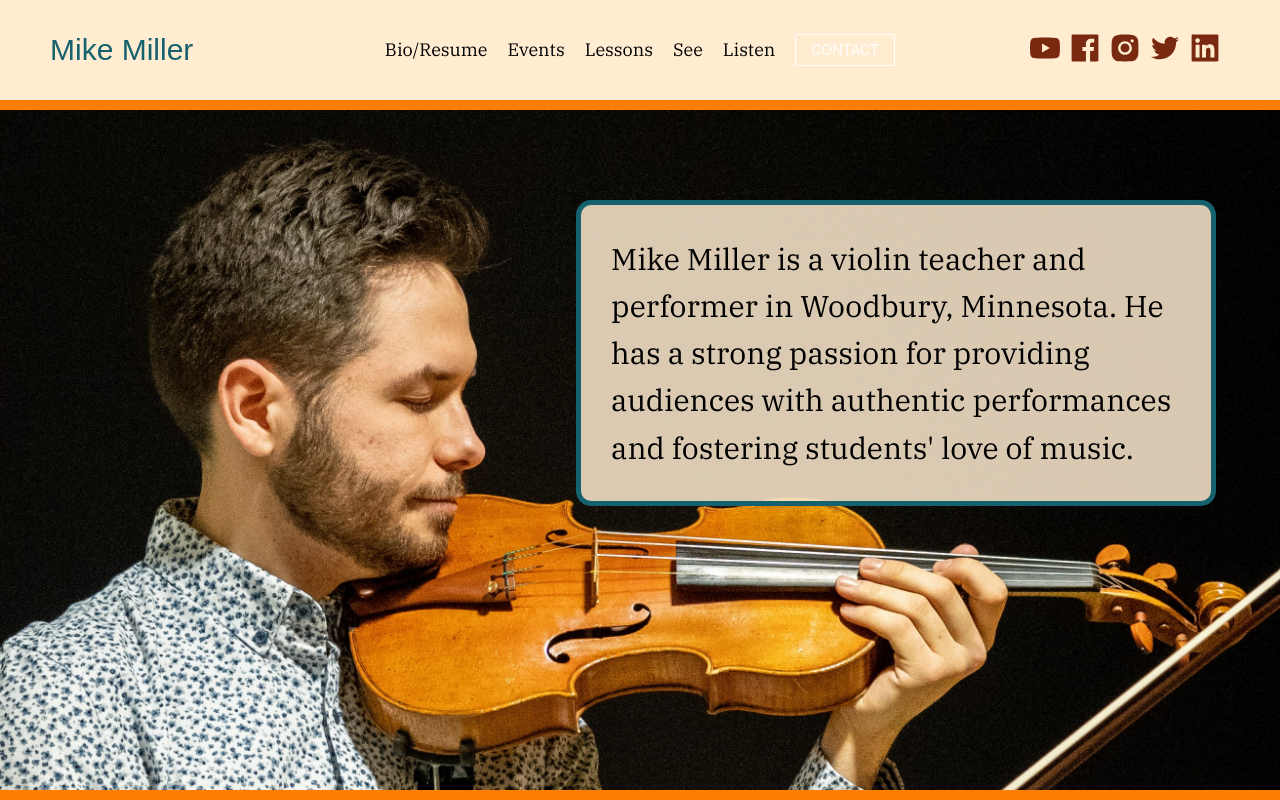
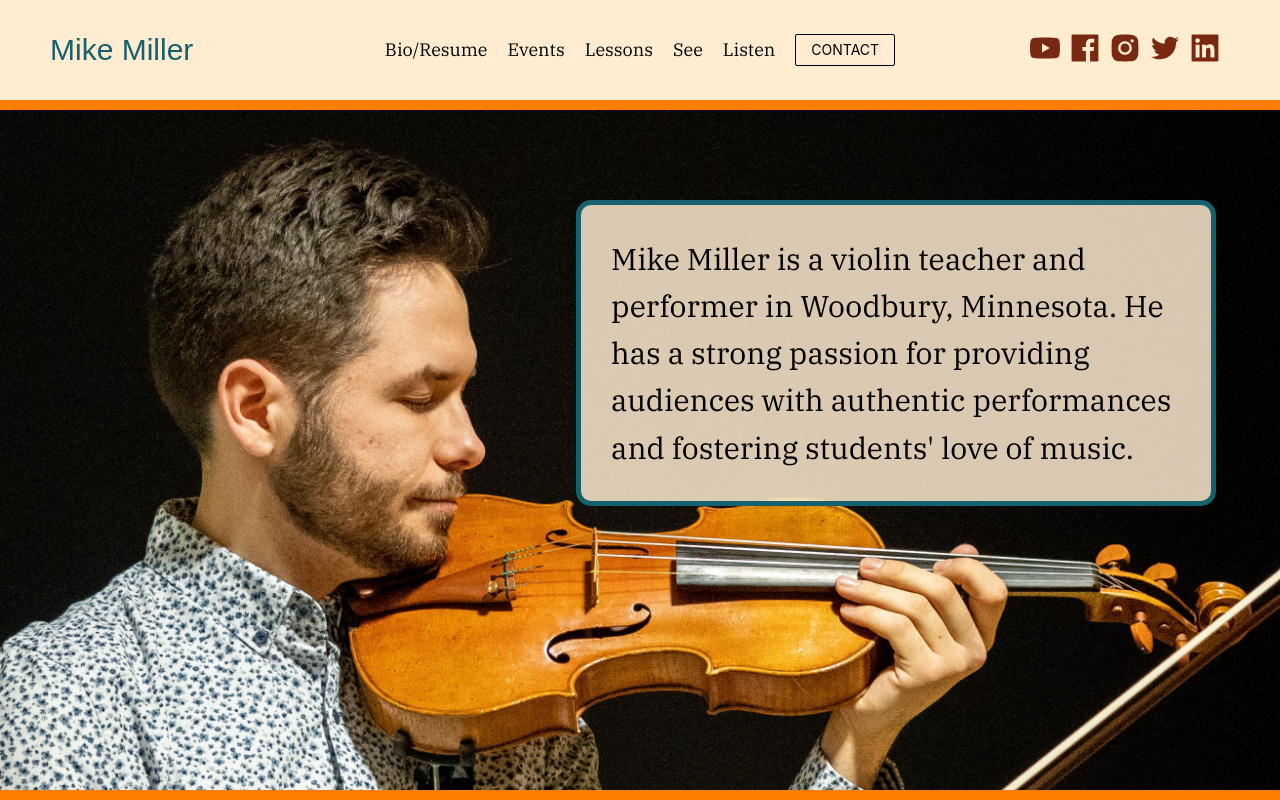
Before and after one commit to mimi5930/mike-miller-violin-v2, a React (Create React App) app: page /#/ in a window 1280 px wide. Shown: the top 800 px of the page. Built offline with nearby package versions, Linux system fonts and the light colour scheme; a web font is replaced by a local one.

Commit message:
css changes to navbar

```diff
--- a/src/components/Navbar/navbar.css
+++ b/src/components/Navbar/navbar.css
@@ -4,3 +4,15 @@
   cursor: pointer;
   transition: all 0.3s;
 }
+
+.ant-btn.ant-btn-background-ghost {
+  color: black;
+  border-color: black;
+}
+
+.ant-btn.ant-btn-background-ghost:focus,
+.ant-btn.ant-btn-background-ghost:hover {
+  color: white;
+  border-color: #78290f;
+  background-color: #78290f;
+}
```
